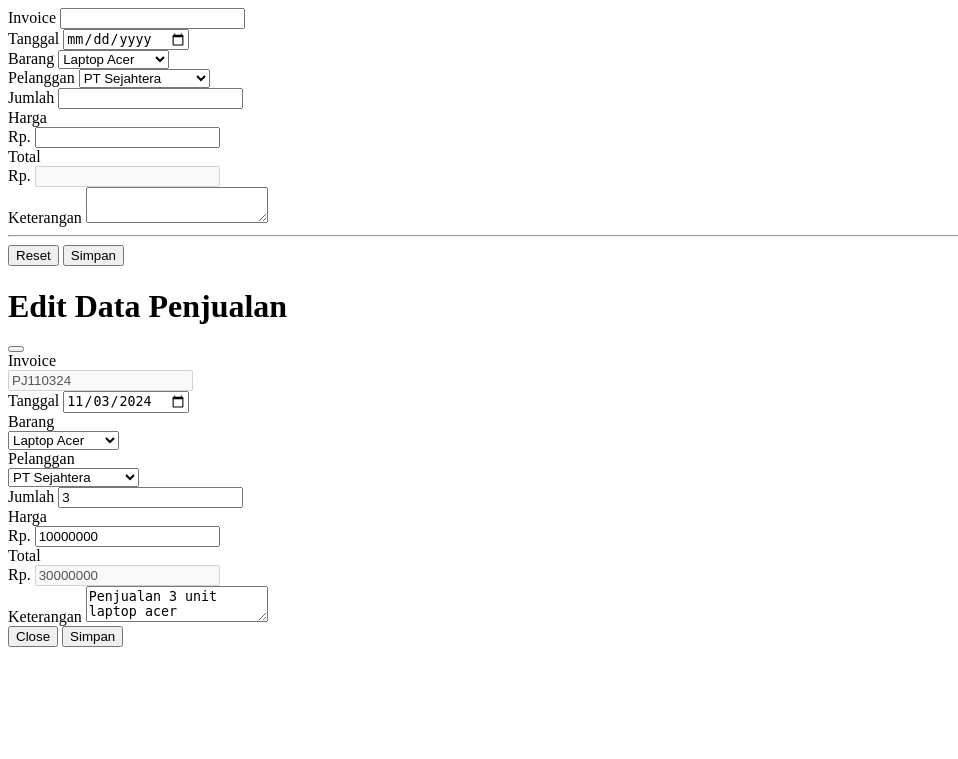
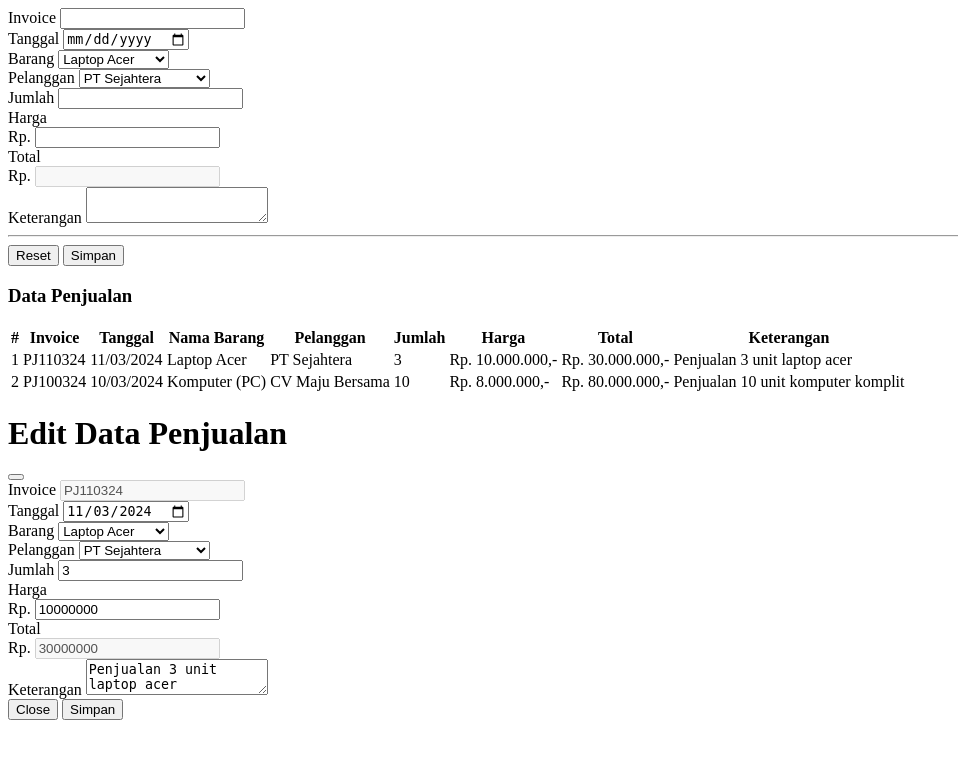
Before and after one commit to AdityaIbnu13/projek_sia, a PHP site: page /modul/penjualan/index.php in a window 1280 px wide. Shown: the top 759 px of the page, without its empty margins (0-958 px from the left). Run offline with PHP 8.4, Linux system fonts and the light colour scheme.

Commit message:
update penjualan/index.php

```diff
--- a/modul/penjualan/index.php
+++ b/modul/penjualan/index.php
@@ -59,6 +59,72 @@
         </form>
     </div>
 </div>
+<div class="card">
+  <div class="card-header">
+    <h3>Data Penjualan</h3>
+  </div>
+  <div class="card-body">
+    <div class="table-responsive">
+      <table class="table table-striped">
+        <thead>
+          <tr>
+            <th>#</th>
+            <th>Invoice</th>
+            <th>Tanggal</th>
+            <th>Nama Barang</th>
+            <th>Pelanggan</th>
+            <th>Jumlah</th>
+            <th>Harga</th>
+            <th>Total</th>
+            <th>Keterangan</th>
+            <th><i class="bi bi-gear-fill"></i></th>
+          </tr>
+        </thead>
+        <tbody>
+          <tr>
+            <td>1</td>
+            <td>PJ110324</td>
+            <td>11/03/2024</td>
+            <td>Laptop Acer</td>
+            <td>PT Sejahtera</td>
+            <td>3</td>
+            <td>Rp. 10.000.000,-</td>
+            <td>Rp. 30.000.000,-</td>
+            <td>Penjualan 3 unit laptop acer</td>
+            <td>
+              <a href="#editPenjualan" class="text-decoration-none" data-bs-toggle="modal">
+                <i class="bi bi-pencil-square text-success"></i>
+              </a>
+              <a href="" class="text-decoration-none">
+                <i class="bi bi-trash text-danger"></i>
+              </a>
+            </td>
+          </tr>
+          <tr>
+            <td>2</td>
+            <td>PJ100324</td>
+            <td>10/03/2024</td>
+            <td>Komputer (PC)</td>
+            <td>CV Maju Bersama</td>
+            <td>10</td>
+            <td>Rp. 8.000.000,-</td>
+            <td>Rp. 80.000.000,-</td>
+            <td>Penjualan 10 unit komputer komplit</td>
+            <td>
+              <a href="" class="text-decoration-none">
+                <i class="bi bi-pencil-square text-success"></i>
+              </a>
+              <a href="" class="text-decoration-none">
+                <i class="bi bi-trash text-danger"></i>
+              </a>
+            </td>
+          </tr>
+        </tbody>
+      </table>
+    </div>
+  </div>
+</div>
+
 <!-- Modal -->
 <div class="modal fade" id="editPenjualan" tabindex="-1" aria-labelledby="exampleModalLabel" aria-hidden="true">
   <form action="" method="post">
@@ -69,28 +135,26 @@
           <button type="button" class="btn-close" data-bs-dismiss="modal" aria-label="Close"></button>
         </div>
         <div class="modal-body">
-                    <label for="invoice" class="form-label">Invoice</label>
           <div class="row mb-3">
             <div class="col-md-4">
+              <label for="invoice" class="form-label">Invoice</label>
               <input type="text" class="form-control" name="invoice" value="PJ110324" disabled>
             </div>
             <div class="col-md-4">
               <label for="tanggal" class="form-label">Tanggal</label>
               <input type="date" class="form-control" name="tanggal" value="2024-11-03">
             </div>
-                    </div>
+            <div class="col-md-4">
               <label for="barang" class="form-label">Barang</label>
-                    <div class="row mb-3">
-                        <div class="col-md-4">
               <select name="barang" class="form-select">
                 <option value="1" selected>Laptop Acer</option>
                 <option value="2">Komputer (PC)</option>
               </select>
             </div>
           </div>
-                    <label for="pelanggan" class="form-label">Pelanggan</label>
           <div class="row mb-3">
             <div class="col-md-4">
+              <label for="pelanggan" class="form-label">Pelanggan</label>
               <select name="pelanggan" class="form-select">
                 <option value="1" selected>PT Sejahtera</option>
                 <option value="2">CV Maju Bersama</option>
@@ -100,8 +164,6 @@
               <label for="jumlah" class="form-label">Jumlah</label>
               <input type="number" class="form-control" name="jumlah" value="3">
             </div>
-                    </div>
-                    <div class="row mb-3">
             <div class="col-md-3">
               <label for="harga" class="form-label">Harga</label>
               <div class="input-group">
@@ -132,5 +194,3 @@
     </div>
   </form>
 </div>
-</div>
-</div>
```
Lines whose indentation alone changed are shown as unchanged.
